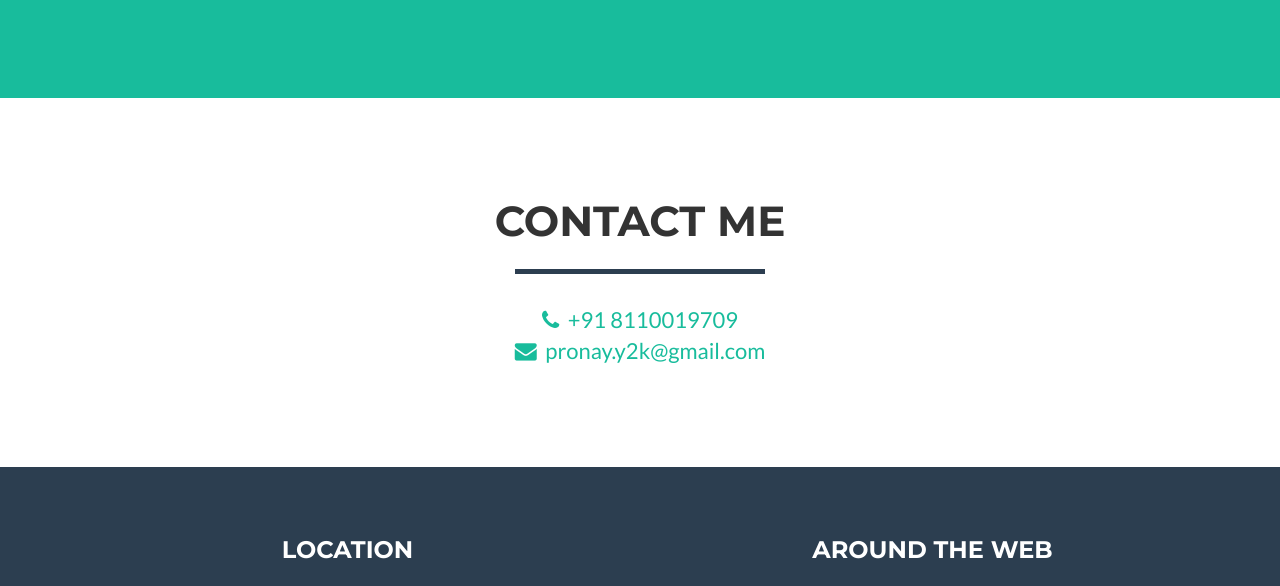
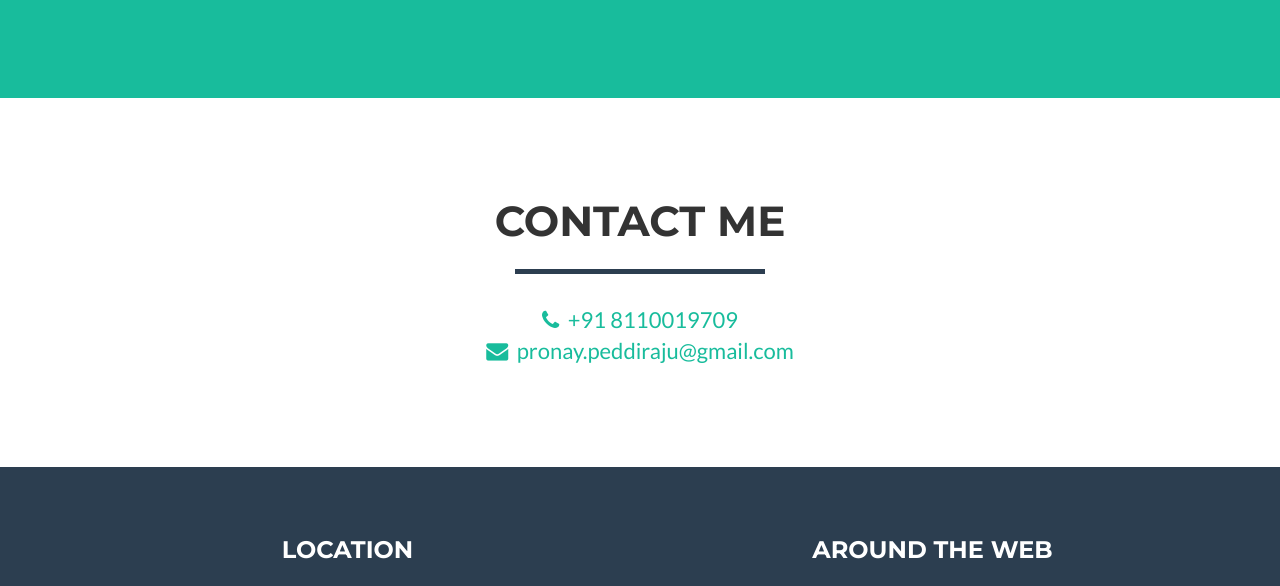
Before and after one commit to pronaypeddiraju/pronaypeddiraju.github.io, a website: page index.html in a window 1280 px wide. Shown: the part 4136-4722 px from the top of the page. Drawn offline with nearby package versions, Linux system fonts and the light colour scheme.

Commit message:
minor edit

```diff
--- a/index.html
+++ b/index.html
@@ -346,7 +346,7 @@
                     </form>-->
 
                     <a href="tel:+918110019709" style="font-size: 22px"><i class="fa fa-phone"></i>&nbsp; +91 8110019709</a><br>
-                    <a href="mailto:pronay.y2k@gmail.com?sub=Message from Website" style="font-size: 22px"><i class="fa fa-envelope"></i>&nbsp; pronay.y2k@gmail.com</a><br>
+                    <a href="mailto:pronay.peddiraju@gmail.com?sub=Message from Website" style="font-size: 22px"><i class="fa fa-envelope"></i>&nbsp; pronay.peddiraju@gmail.com</a><br>
 
                 </div>
             </div>
```
